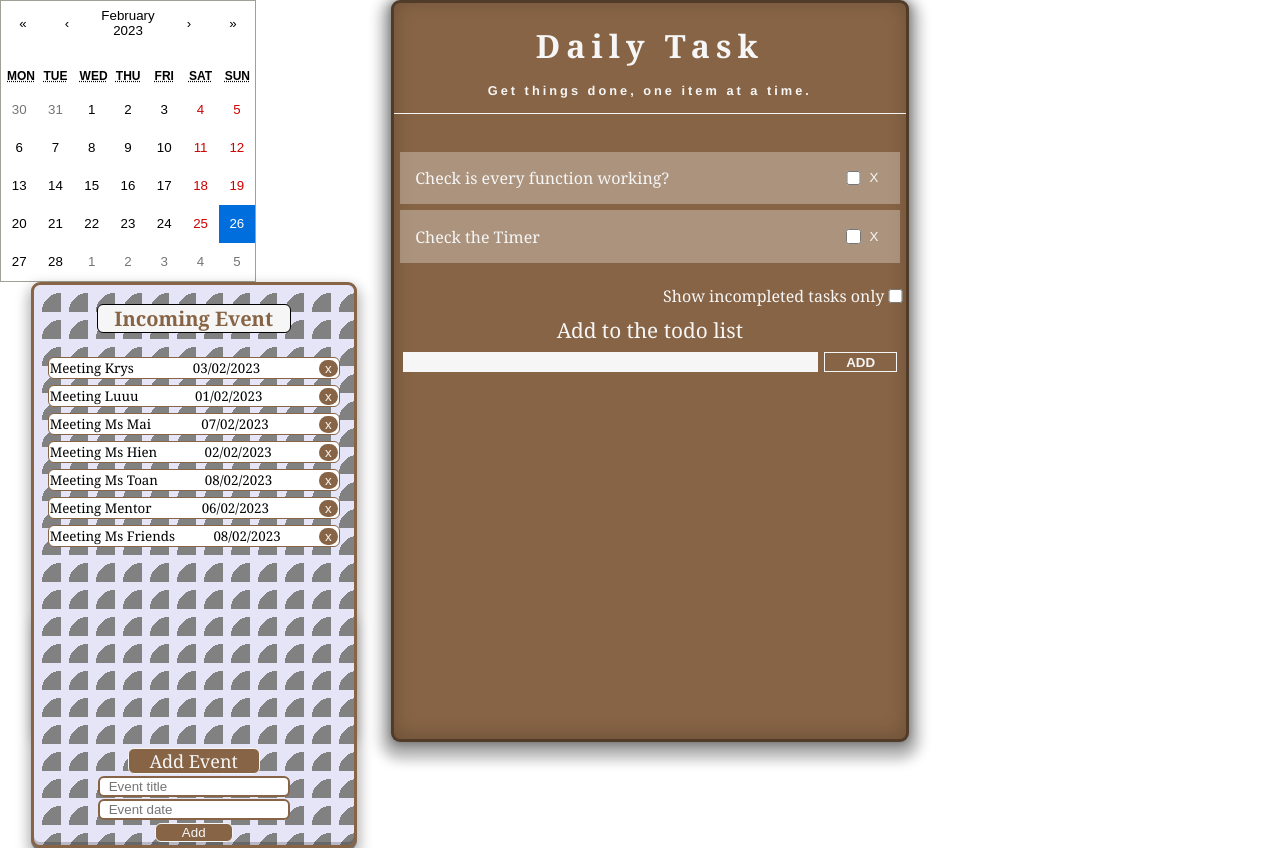
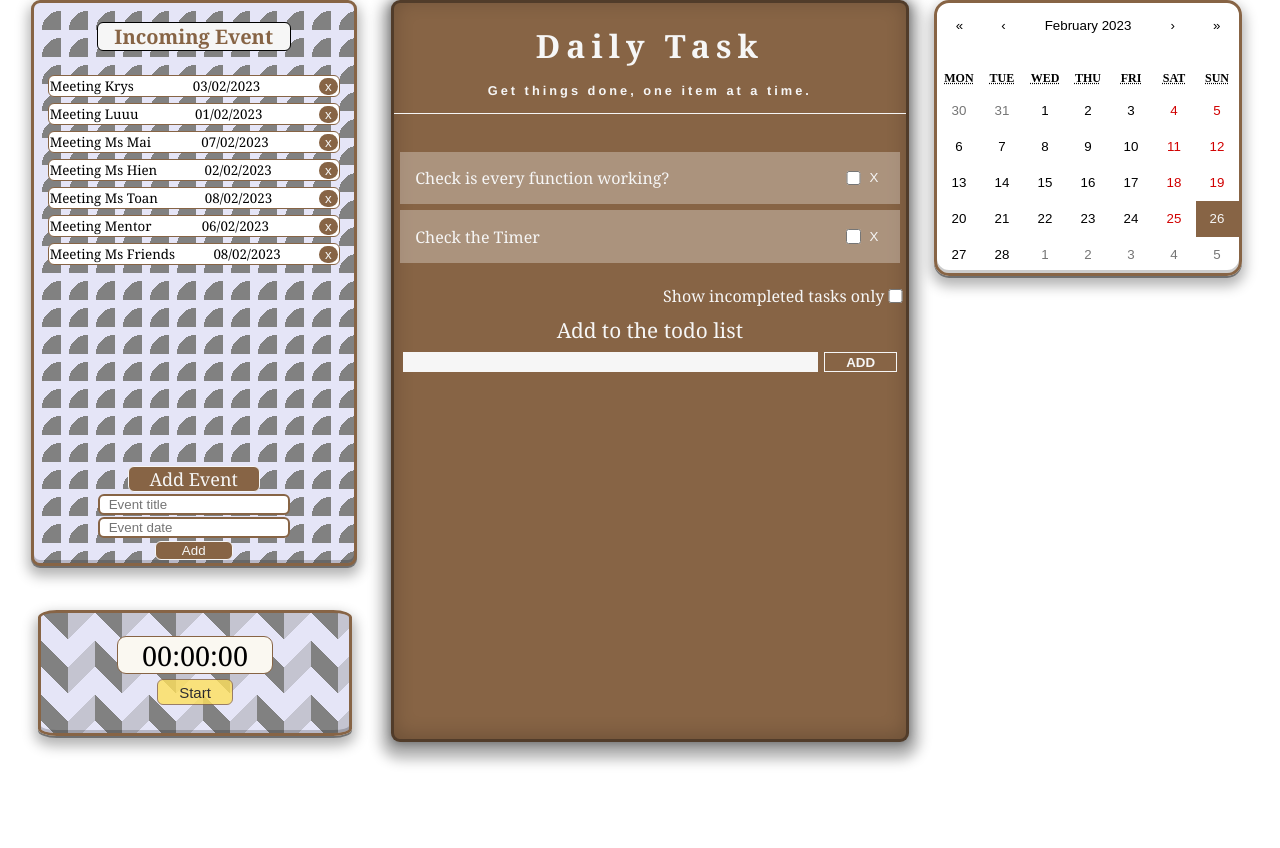
Before and after one commit to Tritintruong114/todo-list-app-notyet, a React (Create React App) app: page / in a window 1280 px wide. After the commit the page ends 800 px from the top, so only its background shows below. Built offline with nearby package versions, Linux system fonts and the light colour scheme.

Commit message:
changin some file

```diff
--- a/src/App.js
+++ b/src/App.js
@@ -4,7 +4,7 @@
 import "./styles.css";
 import React, { useState } from "react";
 import Calendar from "react-calendar";
-import "react-calendar/dist/Calendar.css";
+import "./calendar.css";
 import Timer from "./components/Timer";
 
 function App() {
--- /dev/null
+++ b/src/calendar.css
@@ -0,0 +1,131 @@
+
+:root {
+  --black-color: rgba(0, 0, 0, 0.4);
+  --white-color: #f6f6f6;
+  --background-color: #876445;
+  --background-task-color: rgba(255, 255, 255, 0.3);
+}
+.react-calendar {
+  width: 420px;
+  max-width: 24%;
+  background: var(--var(--white-color));
+  border: 3px solid var(--background-color);
+  font-family: 'Shantell Sans', cursive;
+  line-height: 1.125em;
+  position: absolute;
+  /* height:; */
+  right: 3%;
+  border-radius: 15px;
+  box-shadow: rgba(0, 0, 0, 0.4) 0px 2px 0px,
+    rgba(0, 0, 0, 0.3) 0px 7px 13px 3px, rgba(0, 0, 0, 0.2) 0px -3px 0px inset;
+}
+.react-calendar--doubleView {
+  width: 700px;
+}
+.react-calendar--doubleView .react-calendar__viewContainer {
+  display: flex;
+  margin: -0.5em;
+}
+.react-calendar--doubleView .react-calendar__viewContainer > * {
+  width: 50%;
+  margin: 0.5em;
+}
+.react-calendar,
+.react-calendar *,
+.react-calendar *:before,
+.react-calendar *:after {
+  -moz-box-sizing: border-box;
+  -webkit-box-sizing: border-box;
+  box-sizing: border-box;
+}
+.react-calendar button {
+  margin: 0;
+  border: 0 ;
+  outline: none;
+}
+.react-calendar button:enabled:hover {
+  cursor: pointer;
+}
+.react-calendar__navigation {
+  display: flex;
+  height: 44px;
+  margin-bottom: 1em;
+}
+.react-calendar__navigation button {
+  min-width: 44px;
+  background: none;
+}
+.react-calendar__navigation button:disabled {
+  background-color: #f0f0f0;
+}
+.react-calendar__navigation button:enabled:hover,
+.react-calendar__navigation button:enabled:focus {
+  background-color: #e6e6e6;
+}
+.react-calendar__month-view__weekdays {
+  text-align: center;
+  text-transform: uppercase;
+  font-weight: bold;
+  font-size: 0.75em;
+  /* text: decoration 0; ; */
+}
+.react-calendar__month-view__weekdays__weekday {
+  padding: 0.5em;
+}
+.react-calendar__month-view__weekNumbers .react-calendar__tile {
+  display: flex;
+  align-items: center;
+  justify-content: center;
+  font-size: 0.75em;
+  font-weight: bold;
+}
+.react-calendar__month-view__days__day--weekend {
+  color: #d10000;
+}
+.react-calendar__month-view__days__day--neighboringMonth {
+  color: #757575;
+}
+.react-calendar__year-view .react-calendar__tile,
+.react-calendar__decade-view .react-calendar__tile,
+.react-calendar__century-view .react-calendar__tile {
+  padding: 2em 0.5em;
+}
+.react-calendar__tile {
+  max-width: 100%;
+  padding: 10px 6.6667px;
+  background: none;
+  text-align: center;
+  line-height: 16px;
+}
+.react-calendar__tile:disabled {
+  background-color: #f0f0f0;
+}
+.react-calendar__tile:enabled:hover,
+.react-calendar__tile:enabled:focus {
+  background-color: #e6e6e6;
+}
+.react-calendar__tile--now {
+  background: #ffff76;
+}
+.react-calendar__tile--now:enabled:hover,
+.react-calendar__tile--now:enabled:focus {
+  background: var(--white-color);
+}
+.react-calendar__tile--hasActive {
+  background: #76baff;
+}
+.react-calendar__tile--hasActive:enabled:hover,
+.react-calendar__tile--hasActive:enabled:focus {
+  background: var(--white-color);
+}
+.react-calendar__tile--active {
+  background: var(--background-color);
+  color: var(--white-color);
+}
+.react-calendar__tile--active:enabled:hover,
+.react-calendar__tile--active:enabled:focus {
+  background: #1087ff;
+}
+.react-calendar--selectRange .react-calendar__tile--hover {
+  background-color: #e6e6e6;
+}
```
